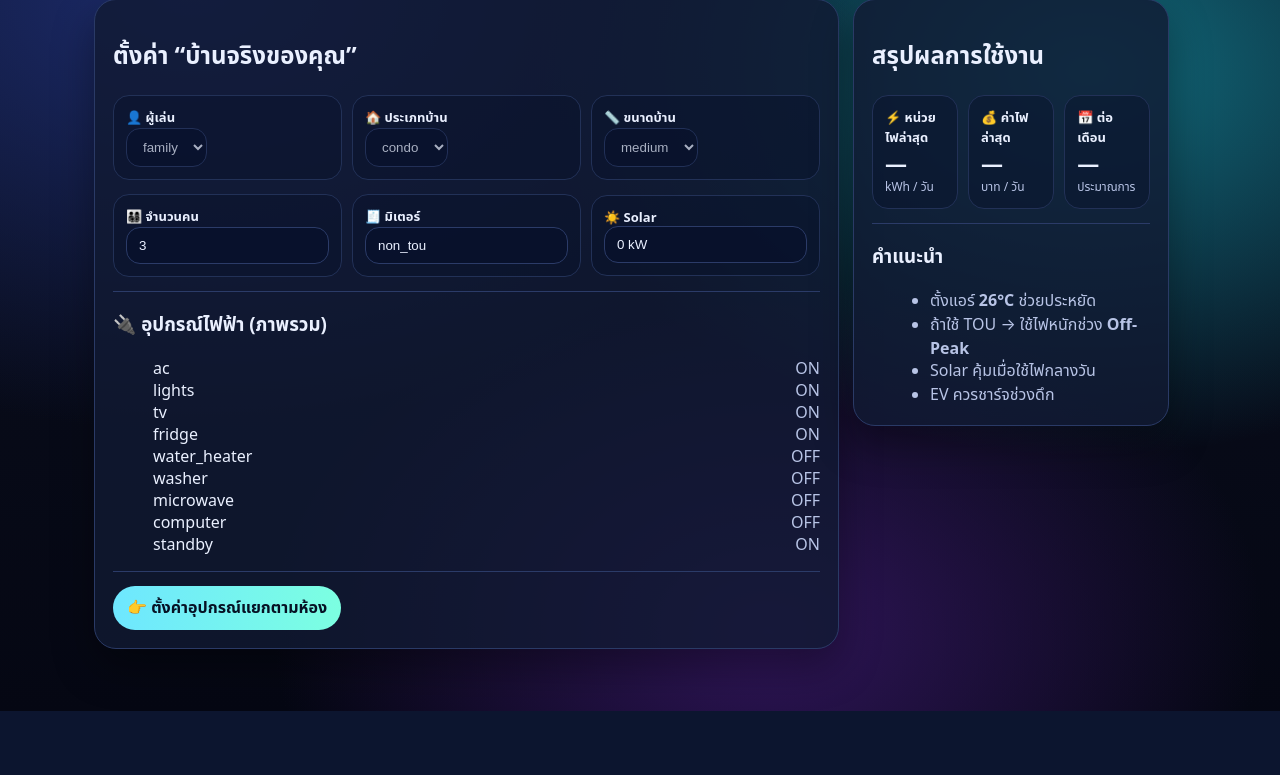
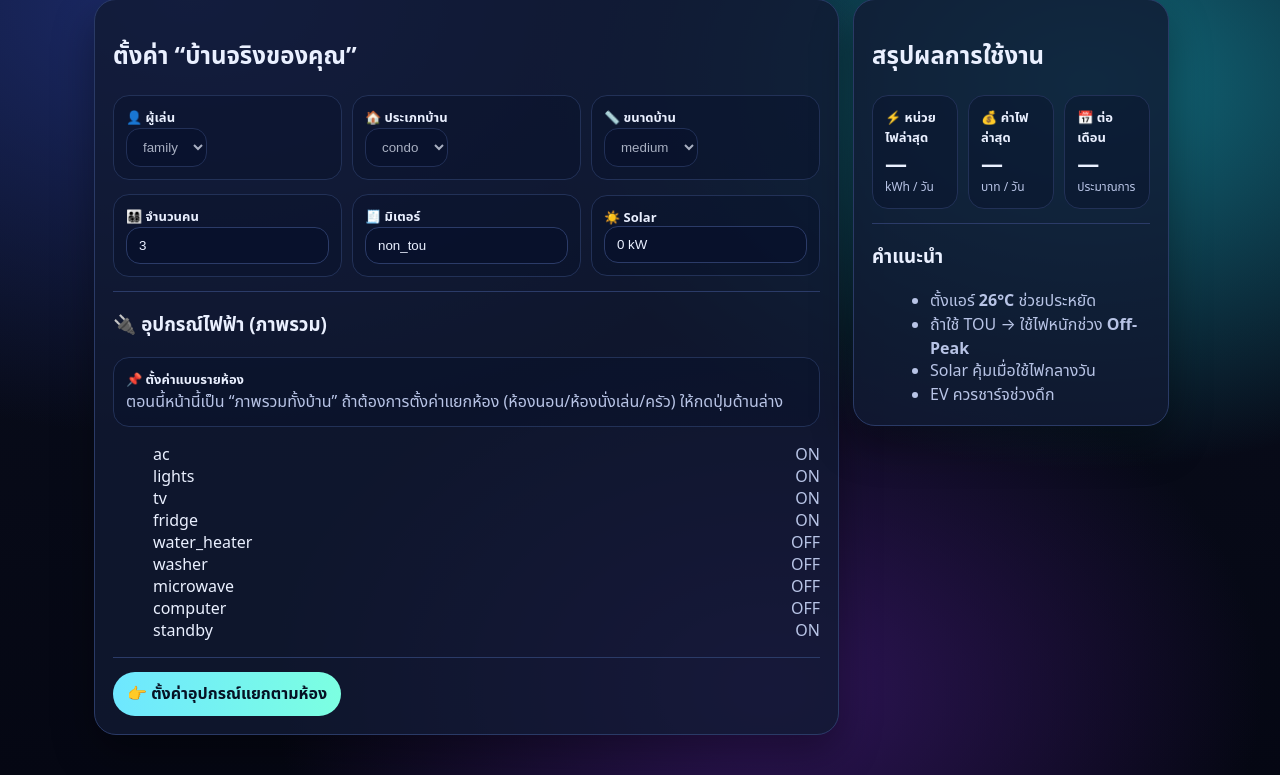
Before and after one commit to apiwatMea/energy-life, a Flask app: page /home in a window 1280 px wide. Shown: the part 89-864 px from the top of the page. Before the commit the page ends 800 px from the top, so only its background shows below. Run offline with Flask 3, Linux system fonts and the light colour scheme; the visitor is signed in with stand-in values (Sample User, id 1); data comes from the database, SQL or seed files in the repository; data that the repository does not hold is empty.

Commit message:
Update home.html

```diff
--- a/templates/home.html
+++ b/templates/home.html
@@ -86,6 +86,13 @@
 
       <!-- APPLIANCES SUMMARY -->
       <h3>🔌 อุปกรณ์ไฟฟ้า (ภาพรวม)</h3>
+      <div class="mini mt2">
+  <div class="mini-title">📌 ตั้งค่าแบบรายห้อง</div>
+  <div class="muted">
+    ตอนนี้หน้านี้เป็น “ภาพรวมทั้งบ้าน”
+    ถ้าต้องการตั้งค่าแยกห้อง (ห้องนอน/ห้องนั่งเล่น/ครัว) ให้กดปุ่มด้านล่าง
+  </div>
+</div>
       <ul class="list">
         {% for k,v in state.appliances.items() %}
           <li class="row between">
```
